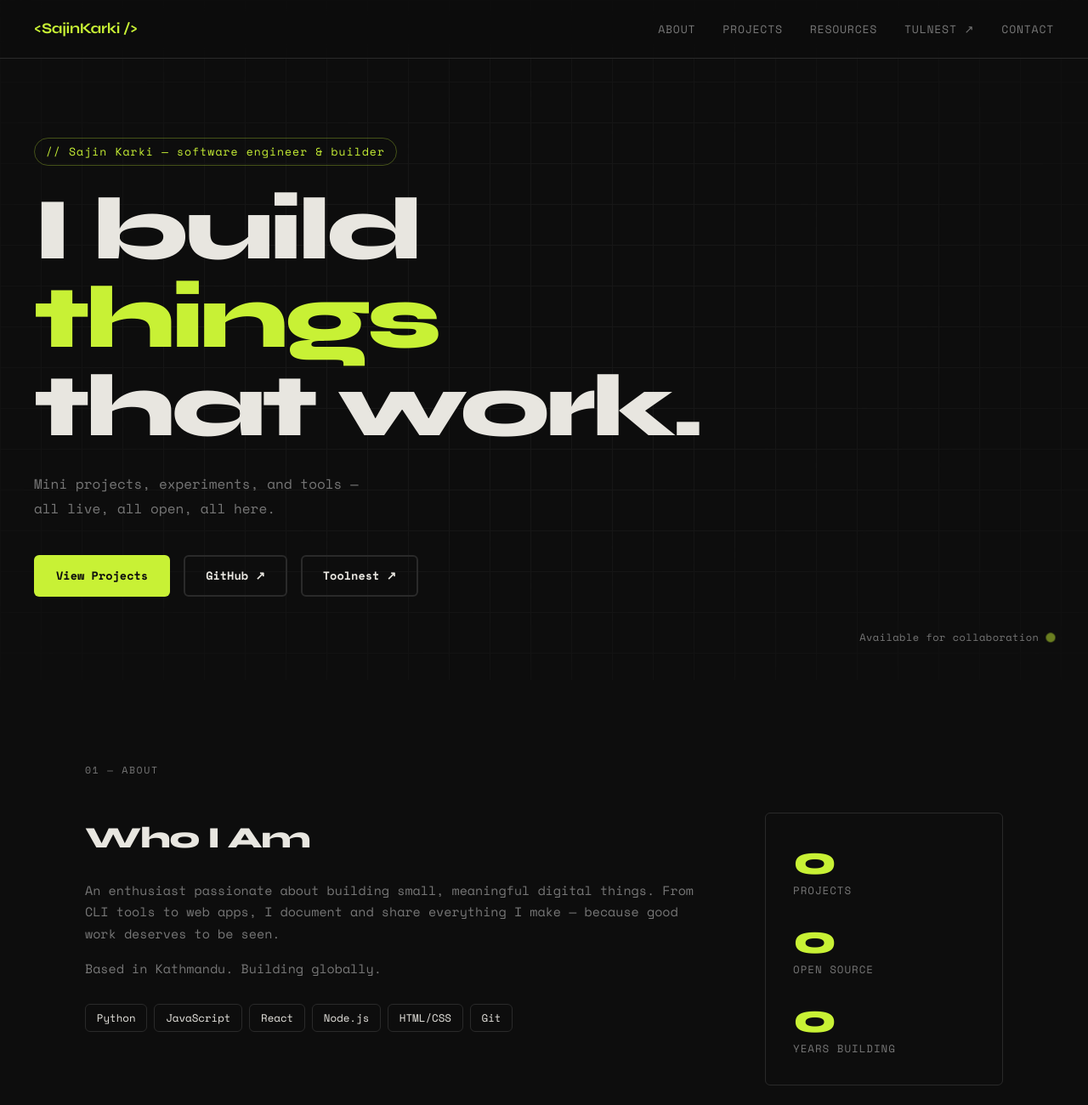
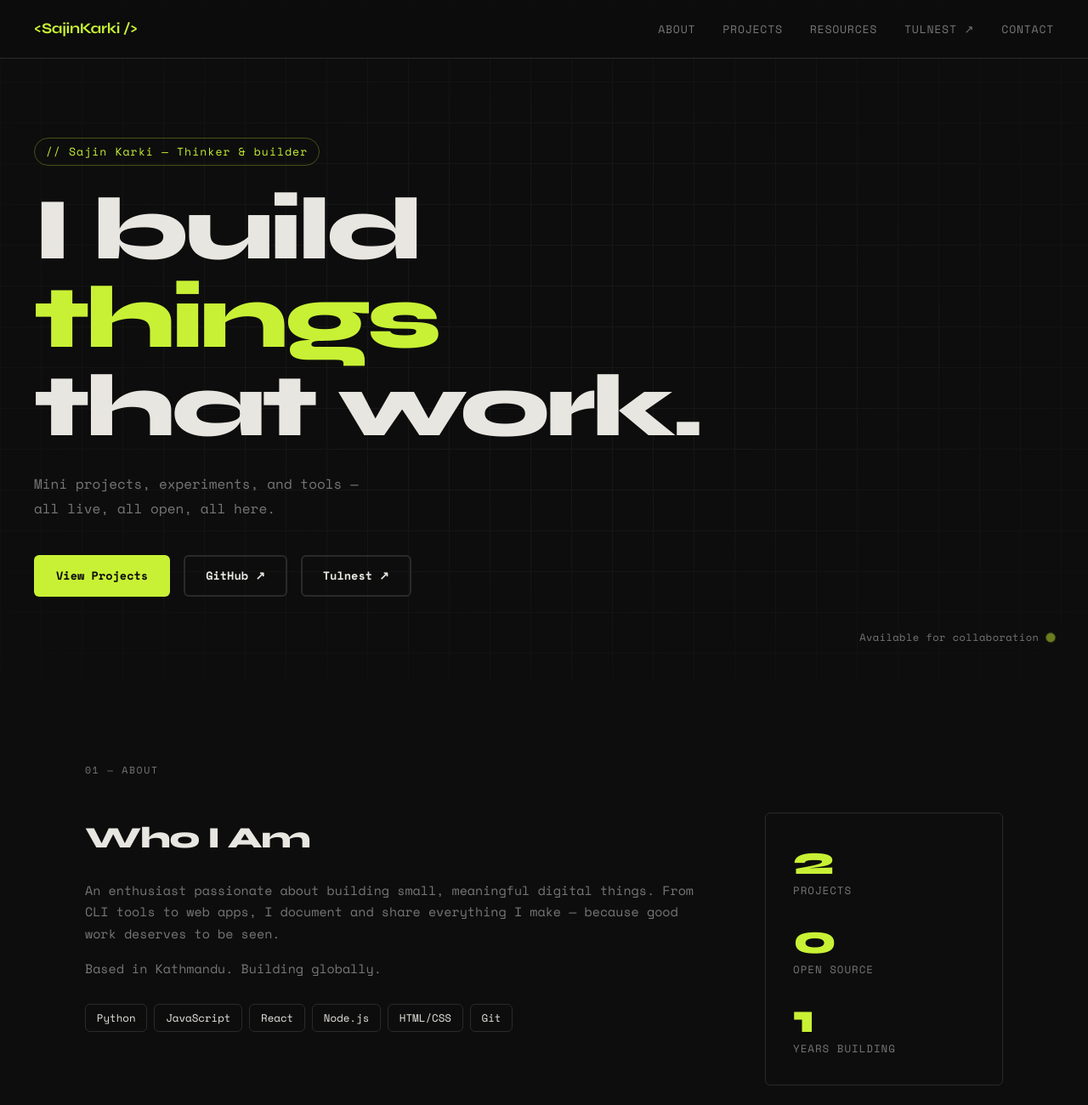
Before and after one commit to sajinkarki/sajinkarki.github.io, a plain HTML site: page index.html in a window 1280 px wide. Shown: the top 1300 px of the page at 85% size. Drawn offline with nearby package versions, Linux system fonts and the light colour scheme.

Commit message:
Minor link fixes

```diff
--- a/index.html
+++ b/index.html
@@ -26,7 +26,7 @@
   <section class="hero" id="home">
     <div class="hero-grid-bg"></div>
     <div class="hero-content">
-      <span class="hero-tag">// Sajin Karki — software engineer & builder</span>
+      <span class="hero-tag">// Sajin Karki — Thinker & builder</span>
       <h1 class="hero-title">
         I build<br/>
         <span class="accent">things</span><br/>
@@ -39,7 +39,7 @@
       <div class="hero-cta">
         <a href="#projects" class="btn btn-primary">View Projects</a>
         <a href="https://github.com/sajinkarki" class="btn btn-ghost" target="_blank">GitHub ↗</a>
-        <a href="https://sajinkarki.github.io/toolnest" class="btn btn-ghost" target="_blank">Toolnest ↗</a>
+        <a href="https://sajinkarki.github.io/tulnest" class="btn btn-ghost" target="_blank">Tulnest ↗</a>
       </div>
     </div>
     <div class="hero-badge">
@@ -69,9 +69,9 @@
           </div>
         </div>
         <div class="about-stats">
-          <div class="stat"><span class="stat-num" data-target="12">0</span><span>Projects</span></div>
+          <div class="stat"><span class="stat-num" data-target="12">2</span><span>Projects</span></div>
           <div class="stat"><span class="stat-num" data-target="5">0</span><span>Open Source</span></div>
-          <div class="stat"><span class="stat-num" data-target="3">0</span><span>Years Building</span></div>
+          <div class="stat"><span class="stat-num" data-target="3">1</span><span>Years Building</span></div>
         </div>
       </div>
     </div>
```
